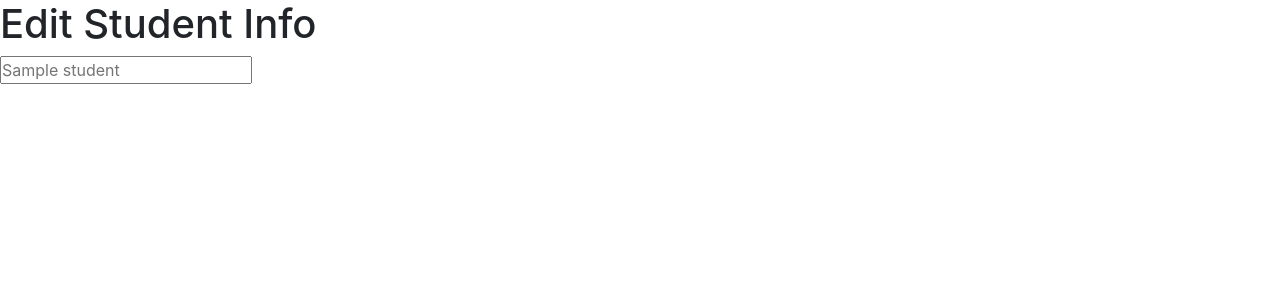
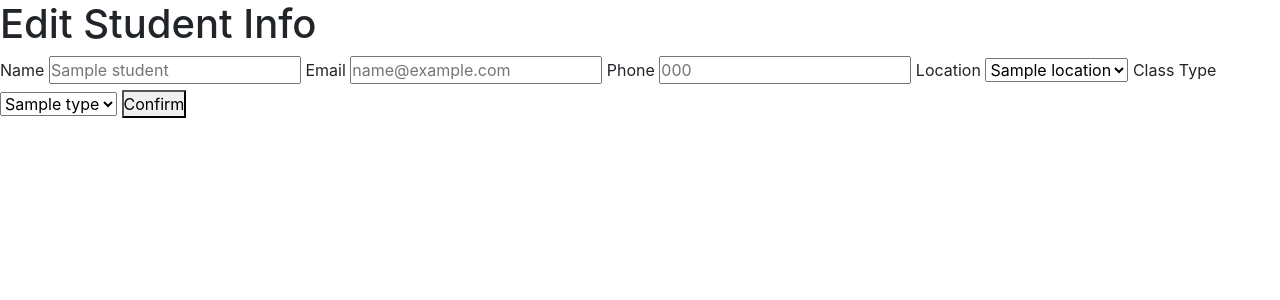
Before and after one commit to Quicco/CS50-Final-Project, a Flask app: template flaskr/templates/editstudent.html in a window 1280 px wide. Shown: the top 300 px of the page. Run offline with Flask 3, Linux system fonts and the light colour scheme; the template is opened without the code that fills it: most values are stand-ins (such as "Sample title", 1, 10 or a date in 2020).

Commit message:
Update edit student page

```diff
--- a/flaskr/app.py
+++ b/flaskr/app.py
@@ -96,7 +96,16 @@ def editstudent():
             query = "SELECT * FROM student WHERE student_id = (?)"
             cur.execute(query, (student_id,))
             student = cur.fetchone()
-            return render_template("editstudent.html", student=student)
+
+            locations = ["Lisbon", "Sintra", "Porto"]
+            class_types = ["PowerUp", "Bootcamp"]
+
+            return render_template(
+                "editstudent.html",
+                student=student,
+                locations=locations,
+                class_types=class_types,
+            )
 
         except sqlite3.Error as e:
             return f"Database error: {e}"
--- a/flaskr/templates/editstudent.html
+++ b/flaskr/templates/editstudent.html
@@ -4,5 +4,25 @@
 <header></header>
 <h1>Edit Student Info</h1>
 
-<input type="text" placeholder="{{ student['name'] }}">
+<form action="/confirm_edit">
+  <label for="name">Name</label>
+  <input id="name" type="text" placeholder="{{ student['name'] }}">
+  <label for="email">Email</label>
+  <input id="email" type="text" placeholder="{{ student['email'] }}">
+  <label for="phone">Phone</label>
+  <input id="phone" type="text" placeholder="{{ student['phone'] }}">
+  <label for="location">Location</label>
+  <select name="location" id="location">
+    {% for location in locations %}
+    <option value="{{ location }}">{{ location }}</option>
+    {% endfor %}
+  </select>
+  <label for="class-type">Class Type</label>
+  <select name="class-type" id="class-type">
+    {% for type in class_types %}
+    <option value="{{ type }}">{{ type }}</option>
+    {% endfor %}
+  </select>
+  <button type="submit">Confirm</button>
+</form>
 {% endblock %}
```
